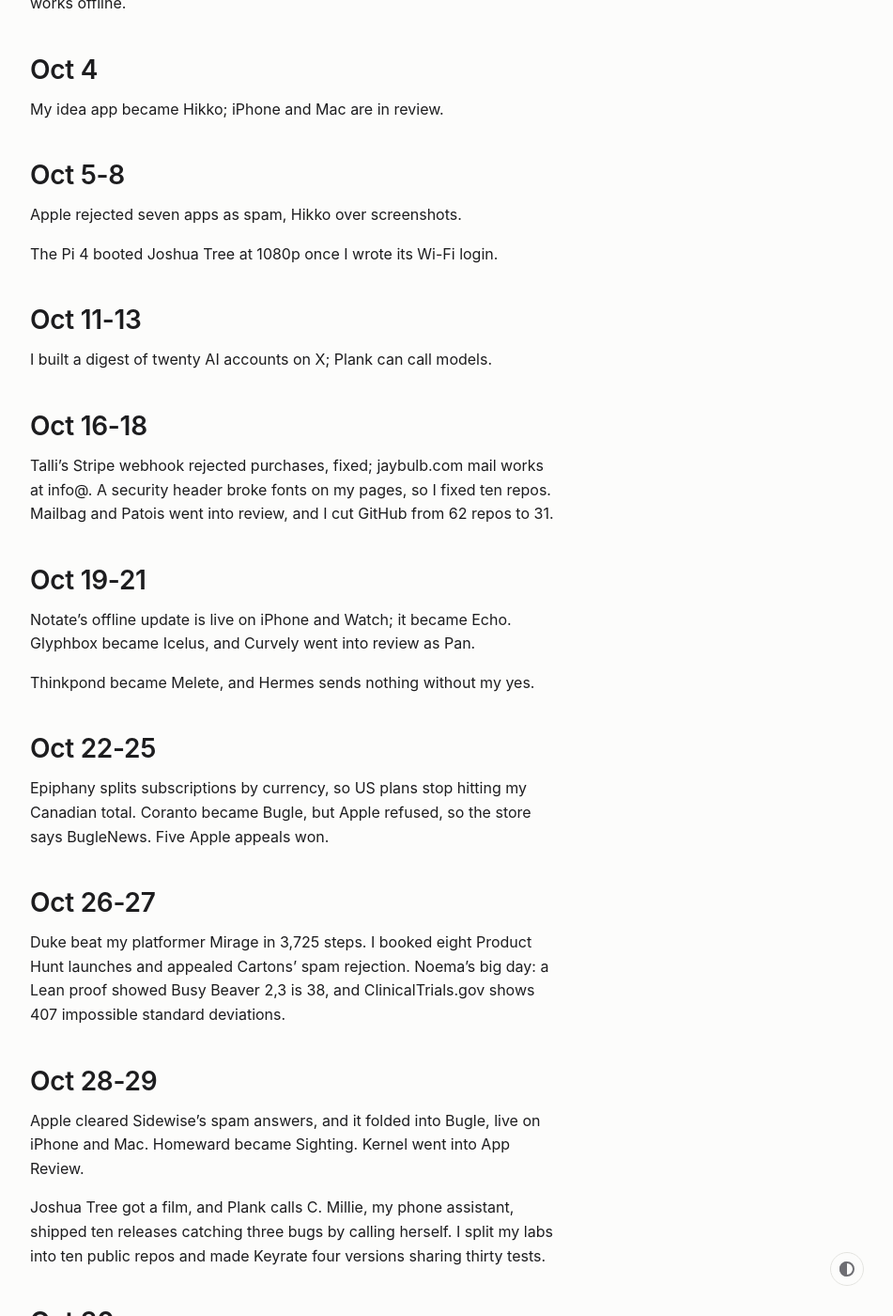
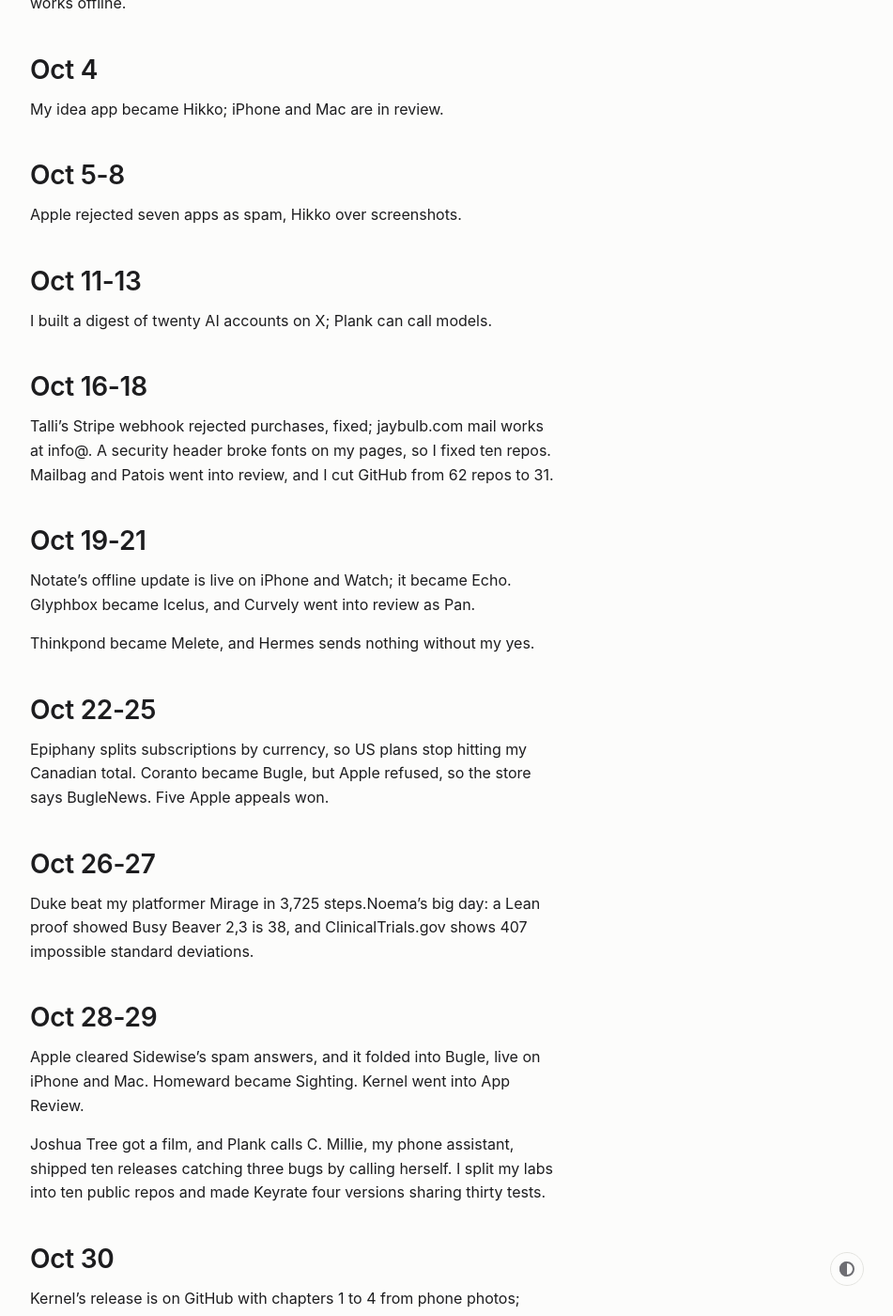
Before and after one commit to nulljosh/journal, a Jekyll site: the page built from _posts/2026-10-02-october.md, in a window 1280 px wide and 1400 px high, scrolled down 1038 px. Shown: the whole window at 94% size, without its empty margins (328-1279 px from the left). Built offline with Jekyll 4.4.1, drawn with Linux system fonts in a browser that asks for light colours; some of the changed text lies outside the part shown.

```diff
--- a/_posts/2026-10-02-october.md
+++ b/_posts/2026-10-02-october.md
@@ -21,8 +21,6 @@ My idea app became Hikko; iPhone and Mac are in review.
 
 Apple rejected seven apps as spam, Hikko over screenshots.
 
-The Pi 4 booted Joshua Tree at 1080p once I wrote its Wi-Fi login.
-
 ## Oct 11-13
 
 I built a digest of twenty AI accounts on X; Plank can call models.
@@ -44,8 +42,7 @@ Epiphany splits subscriptions by currency, so US plans stop hitting my Canadian
 
 ## Oct 26-27
 
-Duke beat my platformer Mirage in 3,725 steps. I booked eight Product Hunt launches and appealed Cartons' spam rejection.
-Noema's big day: a Lean proof showed Busy Beaver 2,3 is 38, and ClinicalTrials.gov shows 407 impossible standard deviations.
+Duke beat my platformer Mirage in 3,725 steps.Noema's big day: a Lean proof showed Busy Beaver 2,3 is 38, and ClinicalTrials.gov shows 407 impossible standard deviations.
 
 ## Oct 28-29
 
```
Also changed, not shown: other parts of _posts/2026-10-02-october.md (+5 -1 lines).
